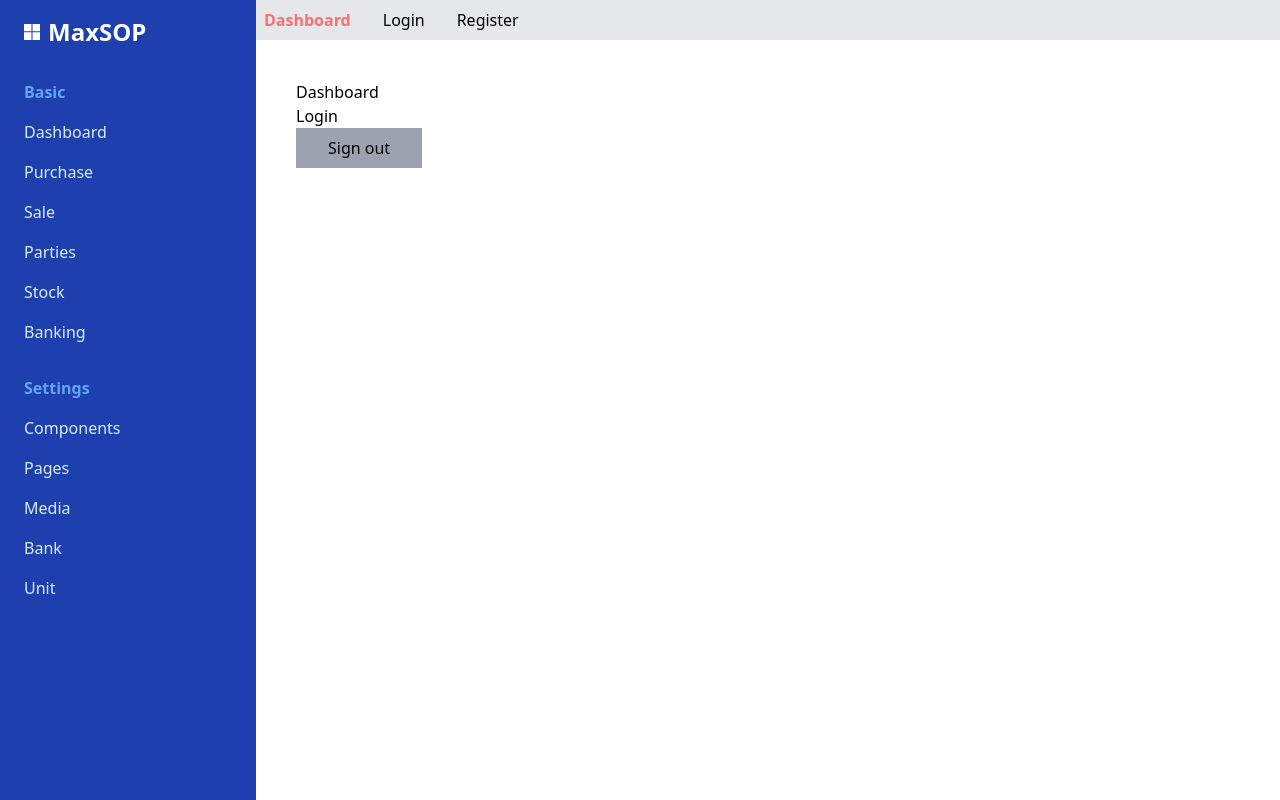
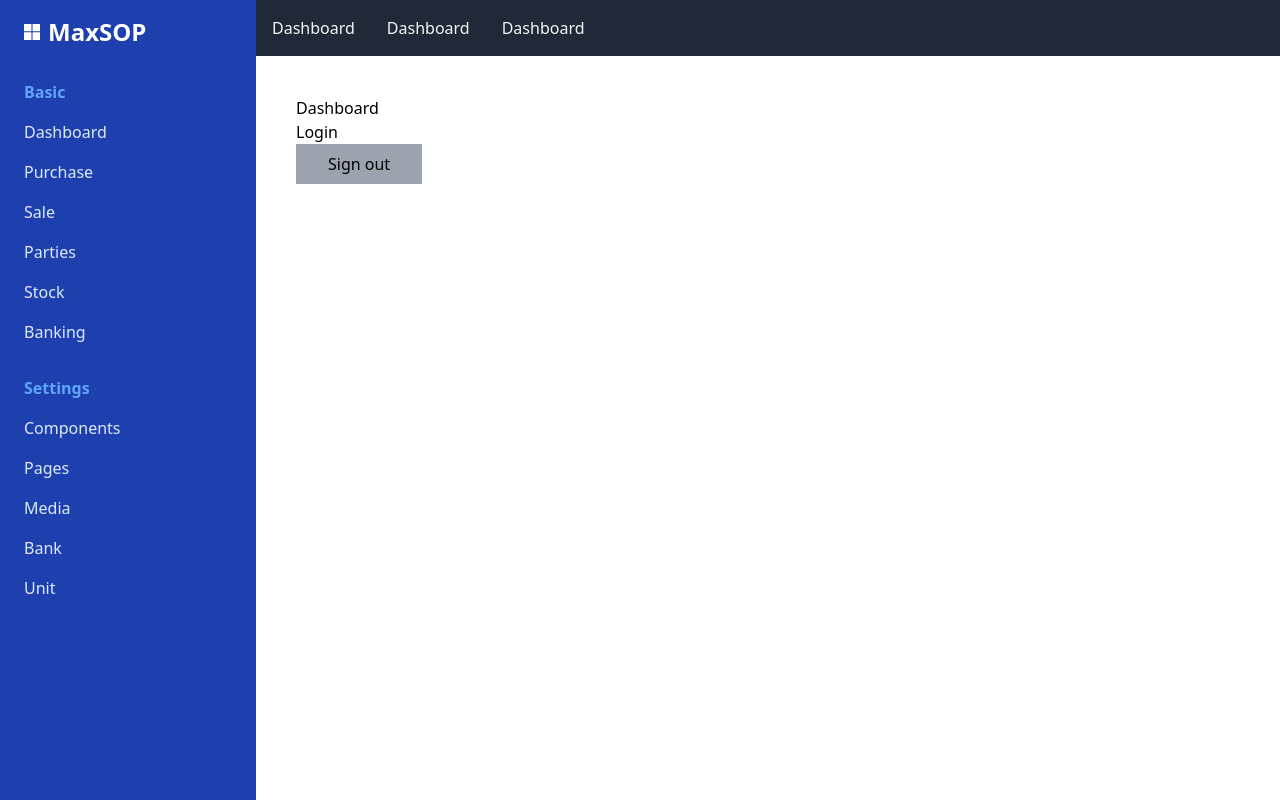
Before and after one commit to bjayanta/desktop-app, a React (Create React App) app: page / in a window 1280 px wide. Both pictures are taken after typing "name@example.com", "Sample123" into the empty fields and a click on the button "Sign in". Built offline with nearby package versions, Linux system fonts and the light colour scheme.

Commit message:
update top navbar

```diff
--- a/src/Layouts/AppLayout.jsx
+++ b/src/Layouts/AppLayout.jsx
@@ -1,7 +1,7 @@
 import React, { Component } from 'react'
 import Aside from '../pages/partials/Aside'
 import Navigation from '../pages/partials/Navigation'
-import { Link } from 'react-router-dom'
+// import { Link } from 'react-router-dom'
 
 class AppLayout extends Component {
 
@@ -29,8 +29,7 @@ class AppLayout extends Component {
         return (
             <div className="relative min-h-screen md:flex">
                 {/* asidebar for mobile */}
-                <div className="bg-gray-800 text-gray-100 flex justify-between md:hidden">
-                    {/* brand or logo */}
+                {/* <div className="bg-gray-800 text-gray-100 flex justify-between md:hidden">
                     <Link to="#" className="text-white flex items-center px-4 space-x-2">
                         <svg xmlns="http://www.w3.org/2000/svg" width="16" height="16" fill="currentColor" viewBox="0 0 16 16">
                             <path d="M7.462 0H0v7.19h7.462V0zM16 0H8.538v7.19H16V0zM7.462 8.211H0V16h7.462V8.211zm8.538 0H8.538V16H16V8.211z"/>
@@ -44,7 +43,7 @@ class AppLayout extends Component {
                             <path strokeLinecap="round" strokeLinejoin="round" strokeWidth="2" d="M4 6h16M4 12h16M4 18h16" />
                         </svg>
                     </button>
-                </div>
+                </div> */}
 
                 {/* asidebar */}
                 <aside className={ asideClass.join(' ') }>
@@ -53,7 +52,7 @@ class AppLayout extends Component {
 
                 {/* content */}
                 <section className="flex-1">
-                    <Navigation />
+                    <Navigation toggleAsideEvent={ this.toggleSidebarHandler } />
 
                     <main className="p-10">
                         { this.props.children }
--- a/src/pages/partials/Navigation.jsx
+++ b/src/pages/partials/Navigation.jsx
@@ -1,33 +1,41 @@
 import React, { Component } from 'react'
-import { NavLink } from 'react-router-dom'
+import { Link } from 'react-router-dom'
 
 export default class Navigation extends Component {
 
     render() {
+        console.log(this.props);
+
         return (
-            <div className="bg-gray-200 flex space-x-4">
-                <ul>
-                    <li className="p-2">
-                        <NavLink exact to="/" activeClassName="font-bold text-red-400">
-                            Dashboard
-                        </NavLink>
-                    </li>
-                </ul>
+            <>
+                {/* top navbar */}
+                <nav className="bg-gray-800 text-gray-100 flex justify-between">
+                    <div className="flex items-center">
+                        {/* brand or logo */}
+                        <div className="md:hidden">
+                            <Link to="#" className="text-white flex items-center space-x-2 px-4">
+                                <svg xmlns="http://www.w3.org/2000/svg" width="16" height="16" fill="currentColor" viewBox="0 0 16 16">
+                                    <path d="M7.462 0H0v7.19h7.462V0zM16 0H8.538v7.19H16V0zM7.462 8.211H0V16h7.462V8.211zm8.538 0H8.538V16H16V8.211z"/>
+                                </svg>
 
-                <ul className="flex space-x-4">
-                    <li className="p-2">
-                        <NavLink exact to="/login" activeClassName="font-bold text-red-400">
-                            Login
-                        </NavLink>
-                    </li>
+                                <span className="text-2xl font-extrabold">MaxSOP</span>
+                            </Link>
+                        </div>
 
-                    <li className="p-2">
-                        <NavLink exact to="/register" activeClassName="font-bold text-red-400">
-                            Register
-                        </NavLink>
-                    </li>
-                </ul>
-            </div>
+                        {/* links */}
+                        <Link to="/" className="p-4">Dashboard</Link>
+                        <Link to="/" className="p-4">Dashboard</Link>
+                        <Link to="/" className="p-4">Dashboard</Link>
+                    </div>
+
+                    {/* aside toggle button */}
+                    <button className="p-4 focus:bg-gray-700 md:hidden" onClick={ this.props.toggleAsideEvent }>
+                        <svg xmlns="http://www.w3.org/2000/svg" className="h-6 w-6" fill="none" viewBox="0 0 24 24" stroke="currentColor">
+                            <path strokeLinecap="round" strokeLinejoin="round" strokeWidth="2" d="M4 6h16M4 12h16M4 18h16" />
+                        </svg>
+                    </button>
+                </nav>
+            </>
         )
     }
 
```
